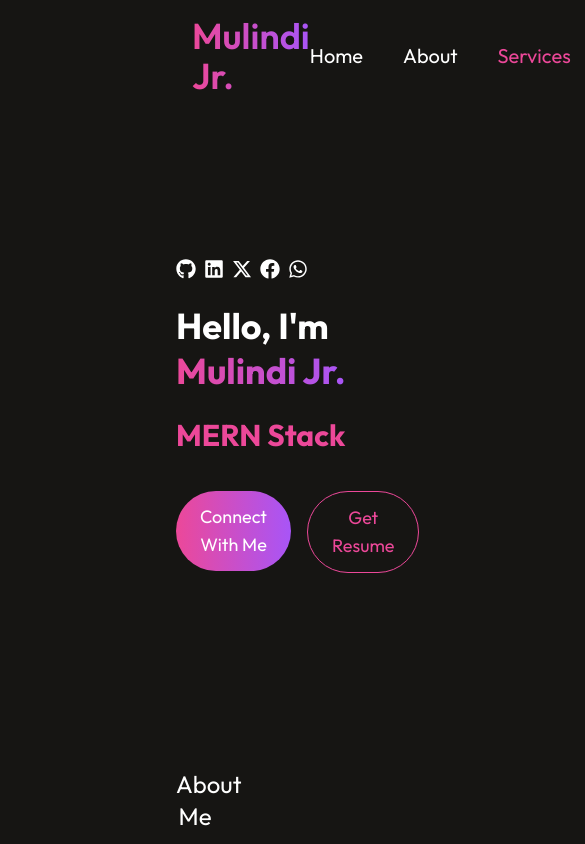
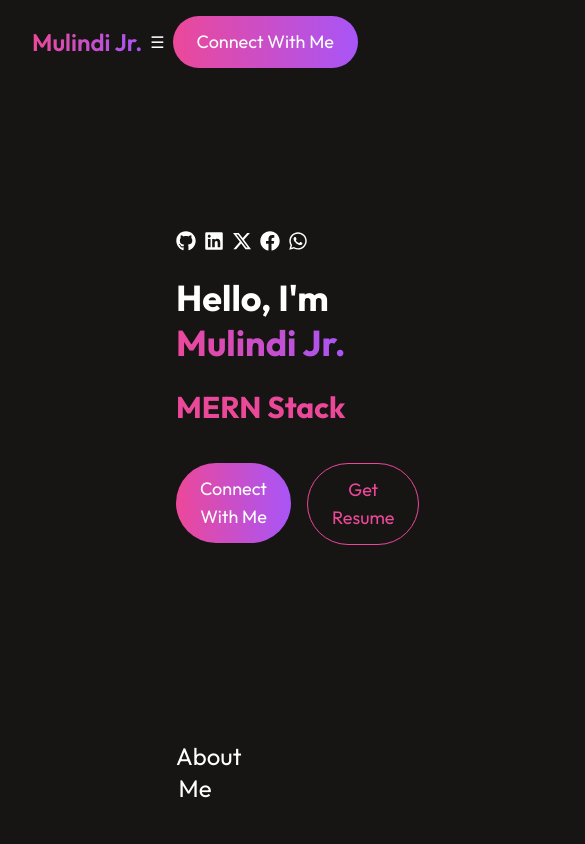
Before and after one commit to mulindijr/Portfolio, a React (Vite) app: page / in a window 390 px wide. Shown: the top 844 px of the page, 585 px wide, since content can reach past the window. Built offline with nearby package versions, Linux system fonts and the light colour scheme.

Commit message:
Implement responsive navigation bar

```diff
--- a/src/components/Navbar.jsx
+++ b/src/components/Navbar.jsx
@@ -3,19 +3,31 @@ import { Link } from 'react-scroll';
 
 const Navbar = () => {
   const [activeSection, setActiveSection] = useState('home');
+  const [mobileMenu, setMobileMenu] = useState(false);
 
   const handleSetActive = (to) => {
     setActiveSection(to);
   };
 
+  const toggleMenu = () => {
+    setMobileMenu(!mobileMenu)
+  }
+
   return (
-    <div className='flex justify-between items-center p-4 mx-44 sticky top-0 z-50 bg-[#161513]'>
-      <h1 className='cursor-pointer text-4xl font-semibold bg-gradient-to-r from-pink-500 to-purple-500 bg-clip-text text-transparent'>
+    <div className='flex justify-between items-center p-4 mx-4 sm:mx-44 sticky top-0 z-50 bg-[#161513]'>
+      <h1 className='cursor-pointer text-2xl sm:text-4xl font-semibold bg-gradient-to-r from-pink-500 to-purple-500 bg-clip-text text-transparent'>
         <Link to="home" smooth={true} duration={1500} spy={true} onSetActive={() => handleSetActive('home')}>
           Mulindi Jr.
         </Link>
       </h1>
-      <ul className='flex space-x-10 text-[20px]'>
+
+      <div className='sm:hidden'>
+        <button onClick={toggleMenu} className='text-white'>
+          {mobileMenu ? 'x' : '☰'}
+        </button>
+      </div>
+
+      <ul className= {`${mobileMenu ? 'flex' : 'hidden' } flex flex-col sm:flex-row sm:space-x-10 space-y-4 sm:space-y-0 text-[20px]'`}>
         <li className={`cursor-pointer ${activeSection === 'home' ? 'text-pink-500' : 'text-white'}`}>
           <Link to="home" smooth={true} duration={1500} spy={true} onSetActive={() => handleSetActive('home')}>
             Home
```
